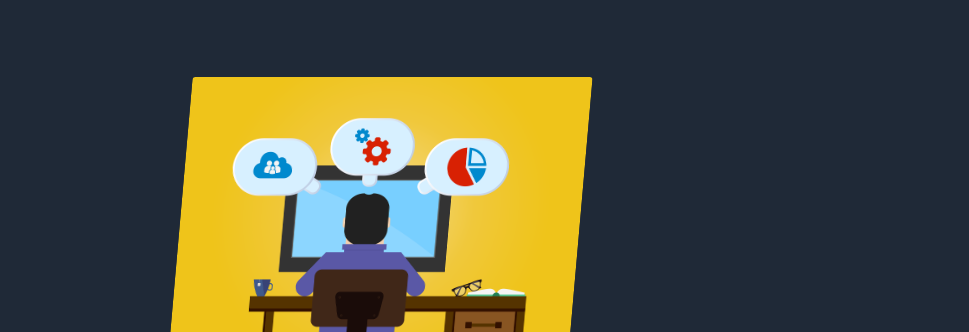
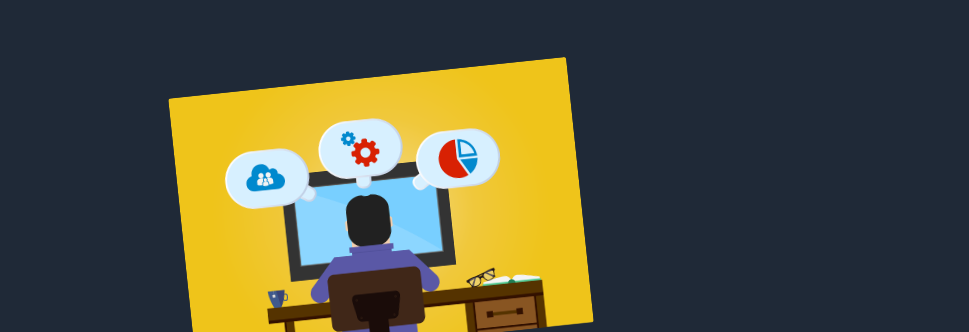
Before and after one commit to babaTheCoder/Landing_page, a plain HTML site: page index.html in a window 1280 px wide. In both pictures the pointer is over the picture 536 px from the left and 678 px from the top of the page. Shown: the part 468-800 px from the top of the page, without its empty margins (155-1124 px from the left). Drawn offline with Linux system fonts and the light colour scheme.

Commit message:
Update style.css

```diff
--- a/style.css
+++ b/style.css
@@ -102,7 +102,7 @@ a,
 }
 
 .hero-image img:hover {
-  transform: skew(-5deg, 0);
+  rotate: -6deg;
 }
 
 .main {
```
